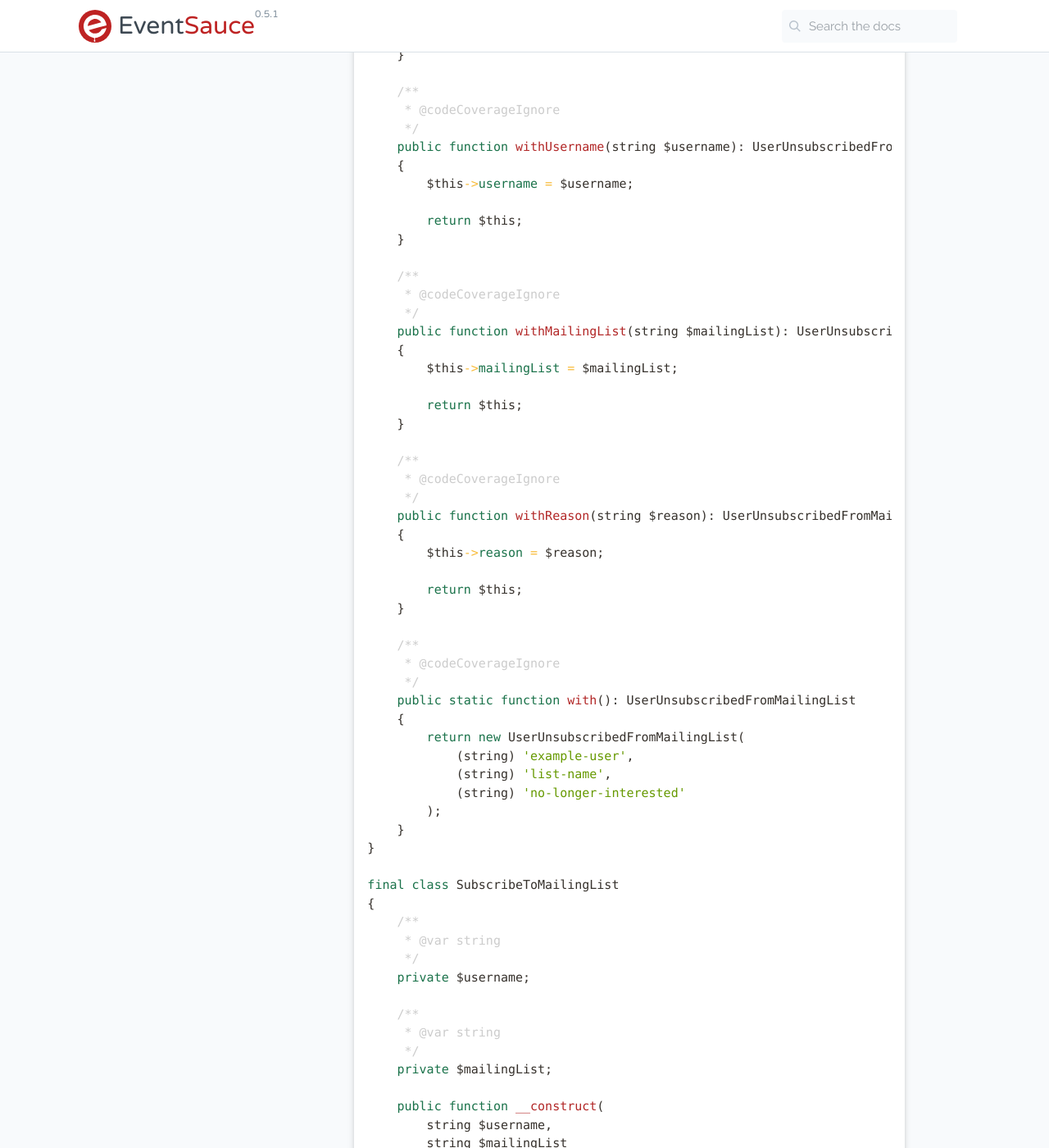
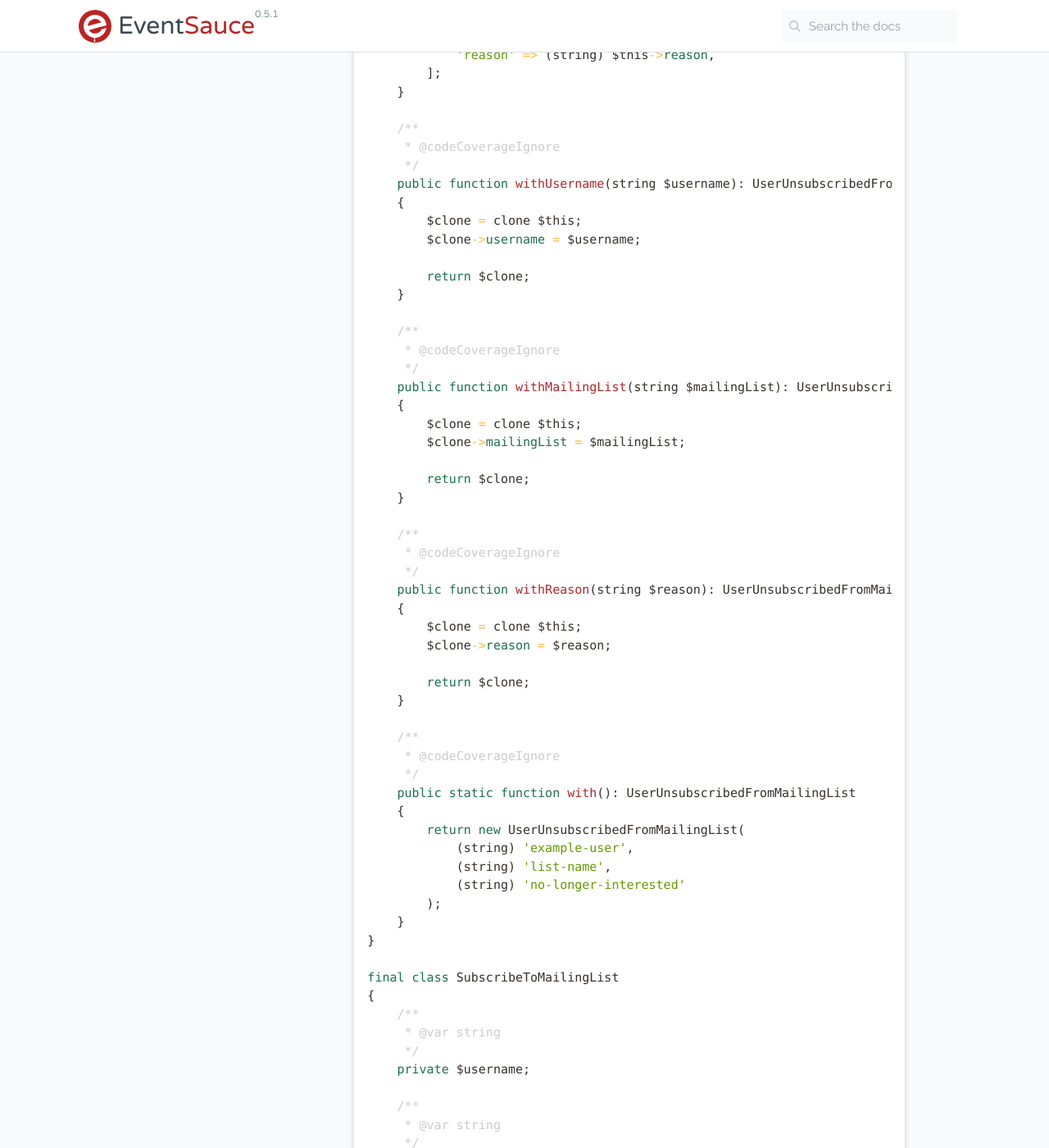
Before and after one commit to EventSaucePHP/EventSauce, a Jekyll site: the page built from docs/docs/getting-started/2-create-events-and-commands.md, in a window 1280 px wide and 1400 px high, scrolled down 6395 px. Shown: the whole window at 82% size. Built offline with Jekyll 4.4.1, drawn with Linux system fonts in a browser that asks for light colours; comment, search, counter and statistics services are not loaded; some of the changed text lies outside the part shown.

Commit message:
Updated examples

```diff
--- a/docs/_includes/example-definition-output.md
+++ b/docs/_includes/example-definition-output.md
@@ -54,9 +54,10 @@ final class UserSubscribedToMailingList implements SerializableEvent
      */
     public function withUsername(string $username): UserSubscribedToMailingList
     {
-        $this->username = $username;
+        $clone = clone $this;
+        $clone->username = $username;
 
-        return $this;
+        return $clone;
     }
 
     /**
@@ -64,9 +65,10 @@ final class UserSubscribedToMailingList implements SerializableEvent
      */
     public function withMailingList(string $mailingList): UserSubscribedToMailingList
     {
-        $this->mailingList = $mailingList;
+        $clone = clone $this;
+        $clone->mailingList = $mailingList;
 
-        return $this;
+        return $clone;
     }
 
     /**
@@ -144,9 +146,10 @@ final class UserUnsubscribedFromMailingList implements SerializableEvent
      */
     public function withUsername(string $username): UserUnsubscribedFromMailingList
     {
-        $this->username = $username;
+        $clone = clone $this;
+        $clone->username = $username;
 
-        return $this;
+        return $clone;
     }
 
     /**
@@ -154,9 +157,10 @@ final class UserUnsubscribedFromMailingList implements SerializableEvent
      */
     public function withMailingList(string $mailingList): UserUnsubscribedFromMailingList
     {
-        $this->mailingList = $mailingList;
+        $clone = clone $this;
+        $clone->mailingList = $mailingList;
 
-        return $this;
+        return $clone;
     }
 
     /**
@@ -164,9 +168,10 @@ final class UserUnsubscribedFromMailingList implements SerializableEvent
      */
     public function withReason(string $reason): UserUnsubscribedFromMailingList
     {
-        $this->reason = $reason;
+        $clone = clone $this;
+        $clone->reason = $reason;
 
-        return $this;
+        return $clone;
     }
 
     /**
```
